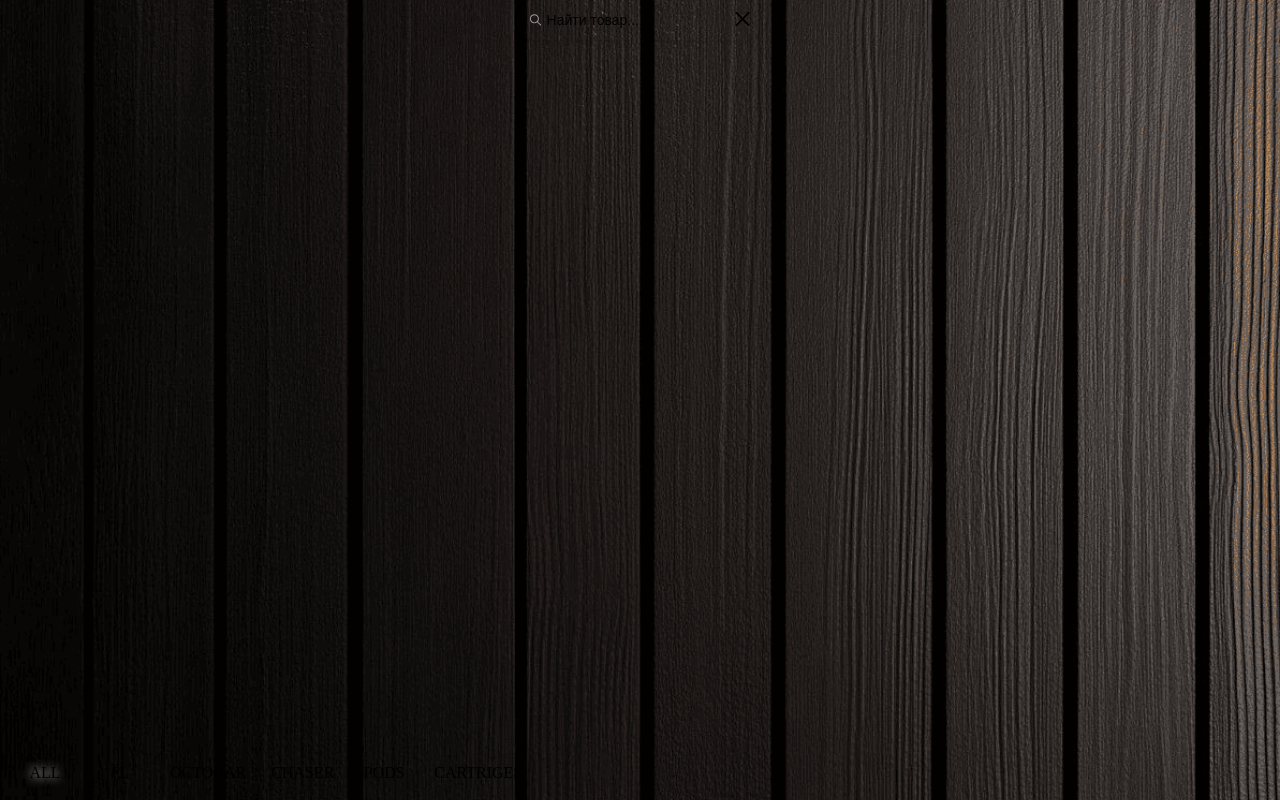
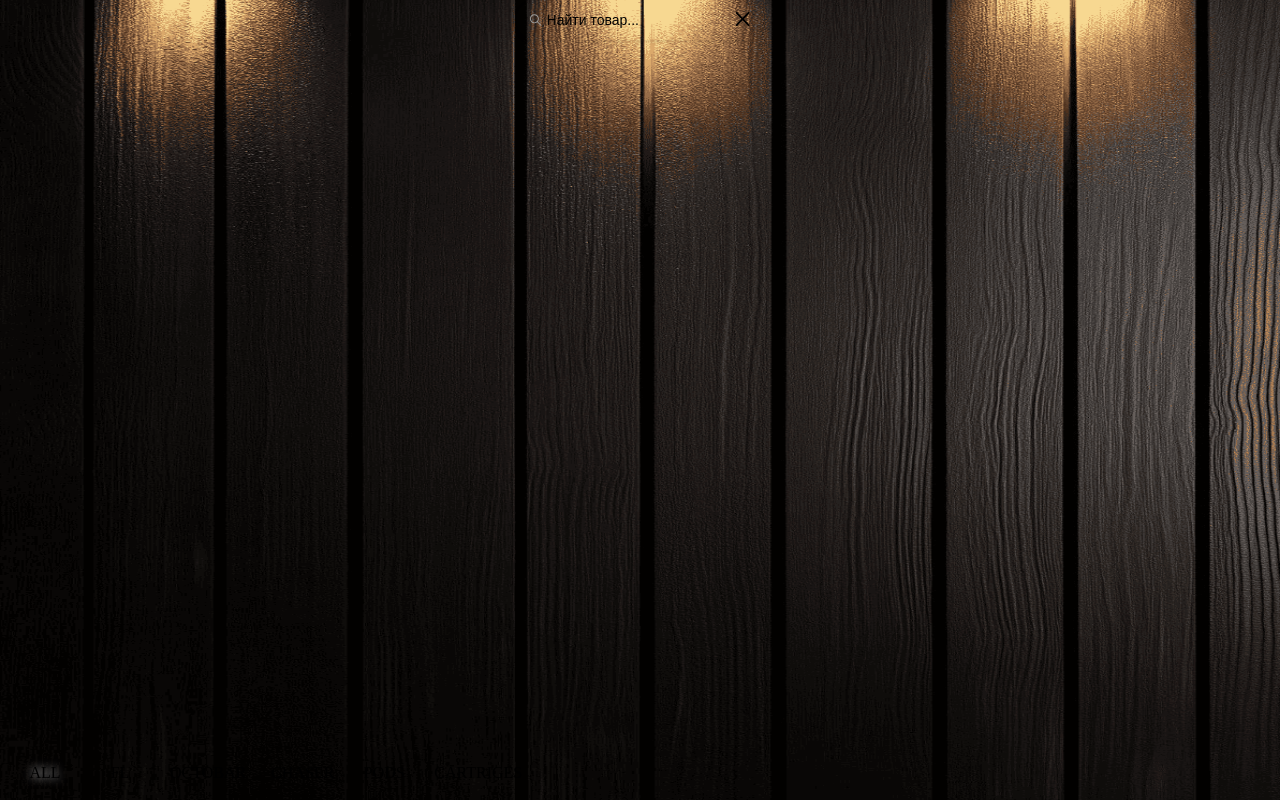
Before and after one commit to slaws200/vapestore, a React (Vite) app: page / in a window 1280 px wide. Built offline with nearby package versions, Linux system fonts and the light colour scheme.

Commit message:
bg-image fix

```diff
--- a/src/components/app/app.css
+++ b/src/components/app/app.css
@@ -8,7 +8,7 @@
   overflow: hidden;
   padding-bottom: calc(var(--lvh, 100vh) - var(--tg-viewport-height, 100vh));
   padding-top: calc(var(--tg-safe-area-inset-top, 0px) + var(--tg-content-safe-area-inset-top, 0px));
-  background: no-repeat center/100% url("/img/bg.png");
+  background: no-repeat center/100% 100% url("/img/bg.png");
 }
 
 .main-content {
```
